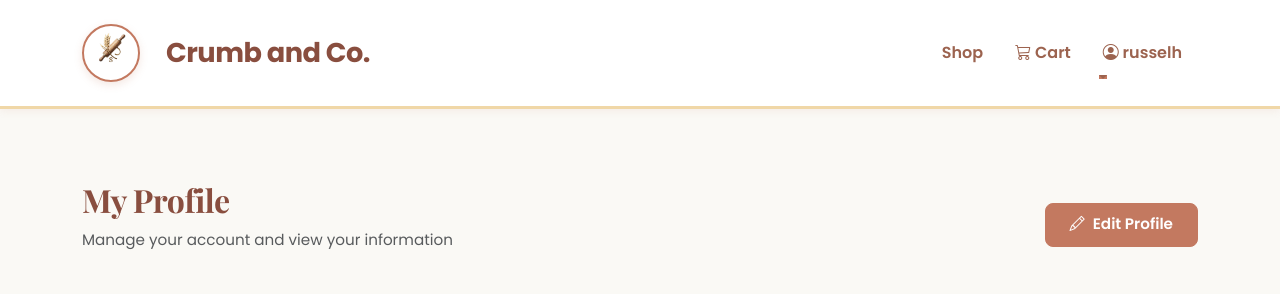
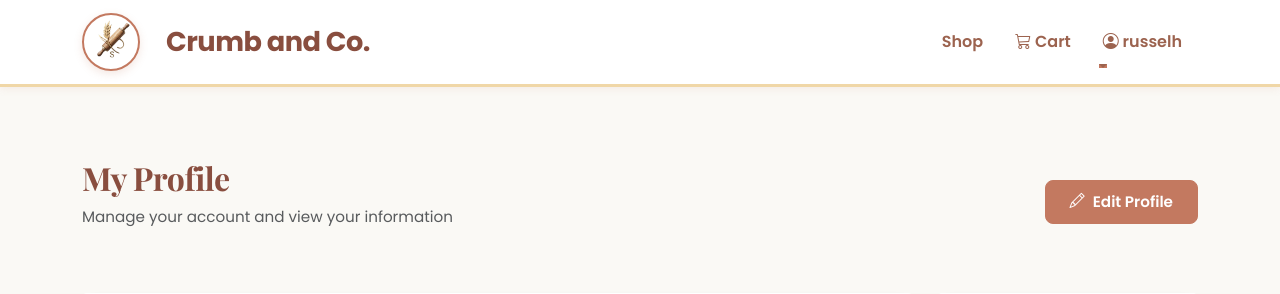
Before and after one commit to russhengan/E-Commerce-Website---Cabatcha-Havana-Tribo, a Django app: page /accounts/profile/ in a window 1280 px wide. Shown: the top 294 px of the page. Run offline with Django 5.2, Linux system fonts and the light colour scheme; a user stored in the database is signed in; data comes from the database, SQL or seed files in the repository; data that the repository does not hold is empty.

Commit message:
Updated icon UI

```diff
--- a/ecommerce_project/static/css/style.css
+++ b/ecommerce_project/static/css/style.css
@@ -52,7 +52,7 @@ h2 {
 .navbar {
     background: white !important;
     box-shadow: 0 2px 8px rgba(195, 121, 96, 0.1);
-    padding: 1.2rem 0;
+    padding: 0.8rem 0;
     border-bottom: 3px solid var(--light-accent);
     position: sticky;
     top: 0;
@@ -67,6 +67,15 @@ h2 {
     align-items: center;
     gap: 10px;
     letter-spacing: -0.5px;
+    line-height: 1;
+    height: 58px;
+}
+
+.navbar-brand span {
+    display: flex;
+    align-items: center;
+    height: 100%;
+    line-height: 1;
 }
 
 .navbar-brand i {
@@ -210,21 +219,6 @@ h2 {
     height: 4px;
     background: linear-gradient(90deg, var(--primary-color), var(--light-accent));
     border-radius: 2px;
-}
-
-.navbar-brand {
-    font-size: 1.7rem;
-    font-weight: 800;
-    color: var(--accent-color) !important;
-    display: flex;
-    align-items: center;
-    gap: 10px;
-    letter-spacing: -0.5px;
-}
-
-.navbar-brand i {
-    font-size: 2rem;
-    color: var(--primary-color);
 }
 
 .nav-link {
--- a/ecommerce_project/templates/base.html
+++ b/ecommerce_project/templates/base.html
@@ -30,14 +30,18 @@
           href="{% url 'store:home' %}"
         >
           <img
-  src="{% static 'images/crumb-co-logo.png' %}"
+  src="{% static 'images/crumb-co-logo-1.png' %}"
   alt="Crumb and Co Logo"
   class="me-3 rounded-circle"
   style="
     width: 58px;
     height: 58px;
     object-fit: cover;
-    border: 2px solid #c37960;
+    padding: 4px;
+    background: white;
+    outline: 2px solid #c37960;
+    outline-offset: -2px;
+    border-radius: 50%;
     box-shadow: 0 3px 8px rgba(195, 121, 96, 0.18);
     flex-shrink: 0;
   "
```
Also changed, not shown: ecommerce_project/static/images/crumb-co-logo-1.png (added).
